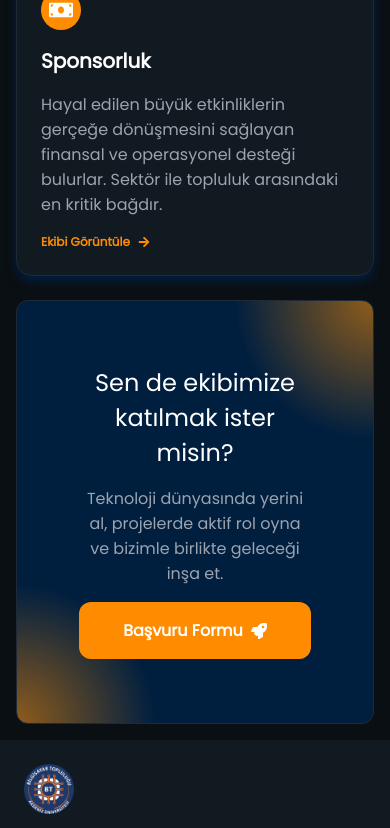
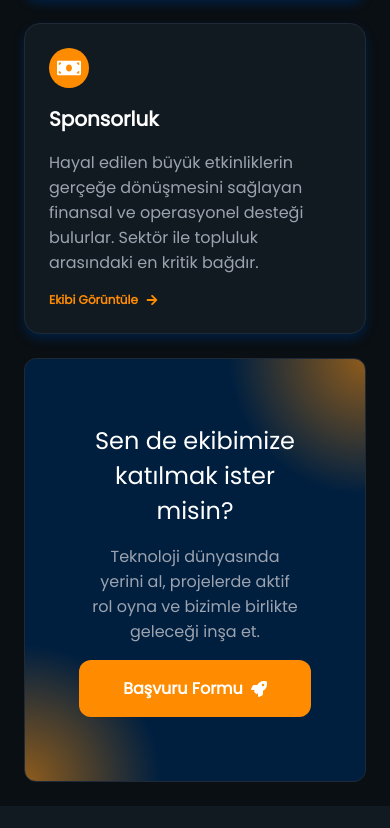
Before and after one commit to riavenn/bt-website, a React (Vite) app: page /ekip in a window 390 px wide. Shown: the part 1764-2592 px from the top of the page. Built offline with nearby package versions, Linux system fonts and the light colour scheme.

Commit message:
style: increase margins in team component and remove mainContent margin on mobile

```diff
--- a/src/Components/TeamComponents/Header/Header.module.css
+++ b/src/Components/TeamComponents/Header/Header.module.css
@@ -31,10 +31,9 @@
 
 @media (max-width: 768px) {
   .container {
-    margin: 0 !important;
+    margin: var(--margin-lg);
   }
   .mainContent {
-    margin: var(--margin-md);
     gap: var(--gap-sm);
   }
   .title {
--- a/src/Components/TeamComponents/JoinTeam/JoinTeam.module.css
+++ b/src/Components/TeamComponents/JoinTeam/JoinTeam.module.css
@@ -60,10 +60,9 @@
 
 @media (max-width: 768px) {
   .container {
-    margin: 0 !important;
+    margin: var(--margin-lg);
   }
   .mainContent {
-    margin: var(--margin-md);
     margin-top: var(--margin-lg);
   }
   .title {
```
